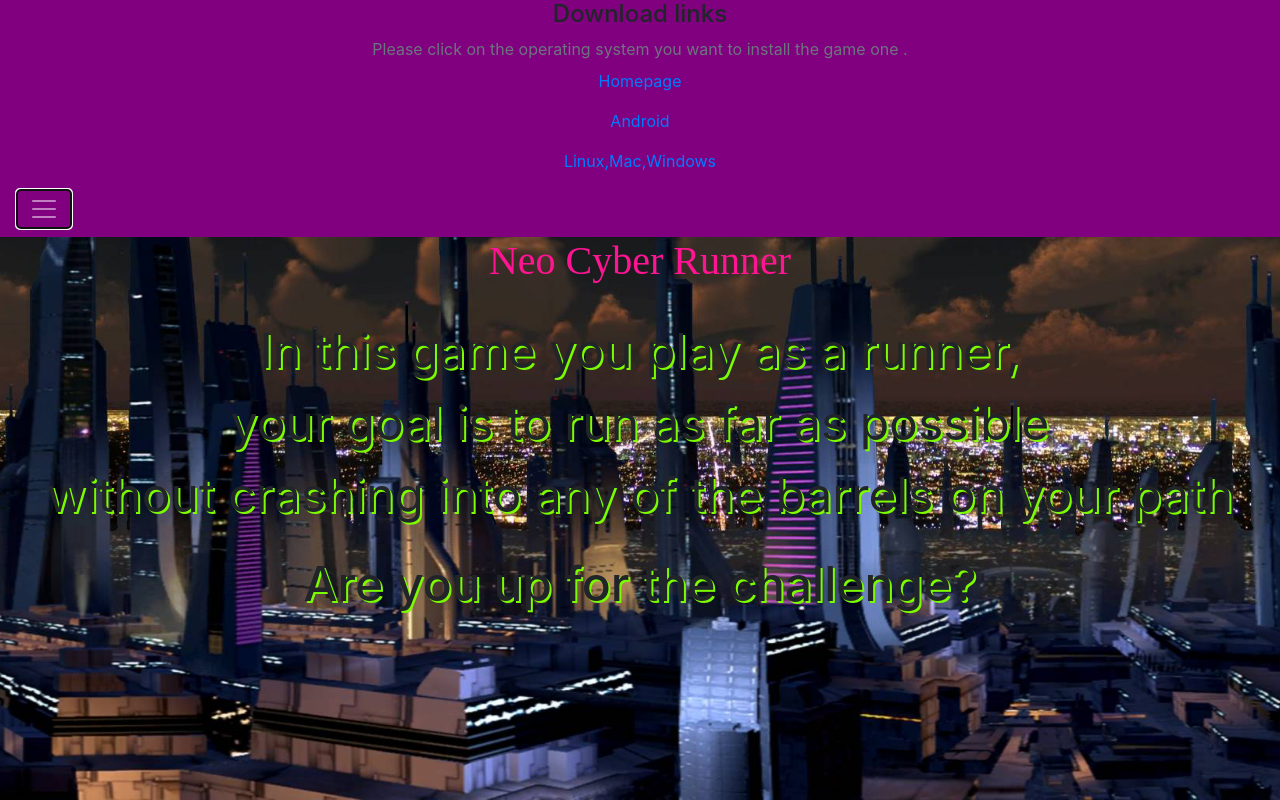
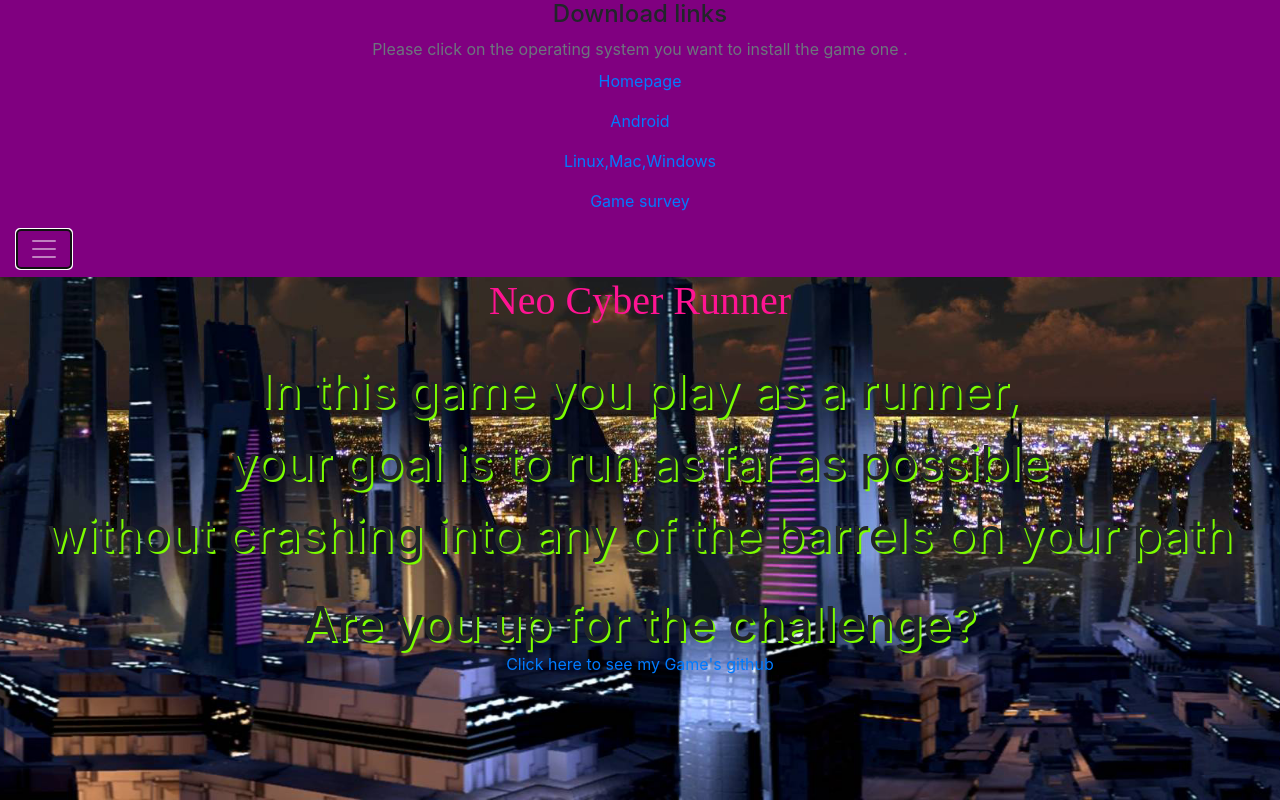
Before and after one commit to Gaysha1337/Gaysha1337.github.io, a plain HTML site: page index.html in a window 1280 px wide. Both pictures are taken after a click on the button "Toggle navigation". Drawn offline with nearby package versions, Linux system fonts and the light colour scheme.

Commit message:
Update index.html

```diff
--- a/index.html
+++ b/index.html
@@ -25,8 +25,9 @@
           <h5 class="h4">Download links</h5>
           <span class="text-muted">Please click on the operating system you want to install the game one .</span>
             <a class="nav-link" href="index.html">Homepage</a>
-            <a class="nav-link" href="https://play.google.com/store/apps/details?id=com.Gaysha1337.Neo_Cyber_Runner">Android</a>
+            <a class="nav-link" href="https://play.google.com/store/apps/details?id=com.Gaysha1337.Neo_Cyber_Runner" >Android</a>
             <a class="nav-link" href="computer_download.html" >Linux,Mac,Windows</a>
+            <a class="nav-link" href="survey.html" >Game survey</a>
         </div>
         </div>
       <nav id="navbar-id"class="navbar navbar-dark">
@@ -44,8 +45,8 @@
         <p class="game-desc-text"> without crashing into any of the barrels on your path </p>
         <br>
         <h3 class="game-desc-text"> Are you up for the challenge?</h3>
-
       </article>
+      <a id="github-link" href="https://github.com/Gaysha1337/Neo-Cyber-Runner">Click here to see my Game's github</a>
     </div>
 
   </body>
```
